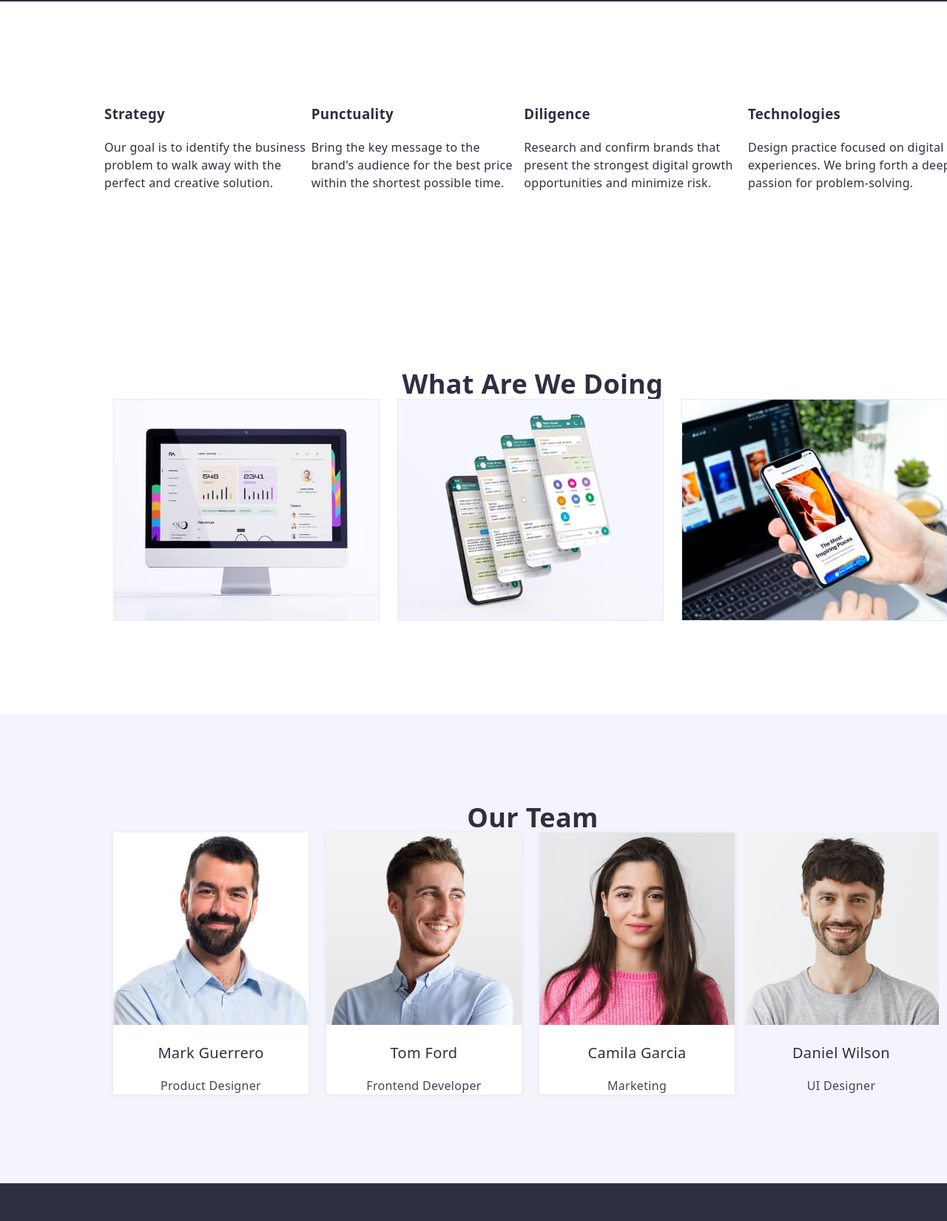
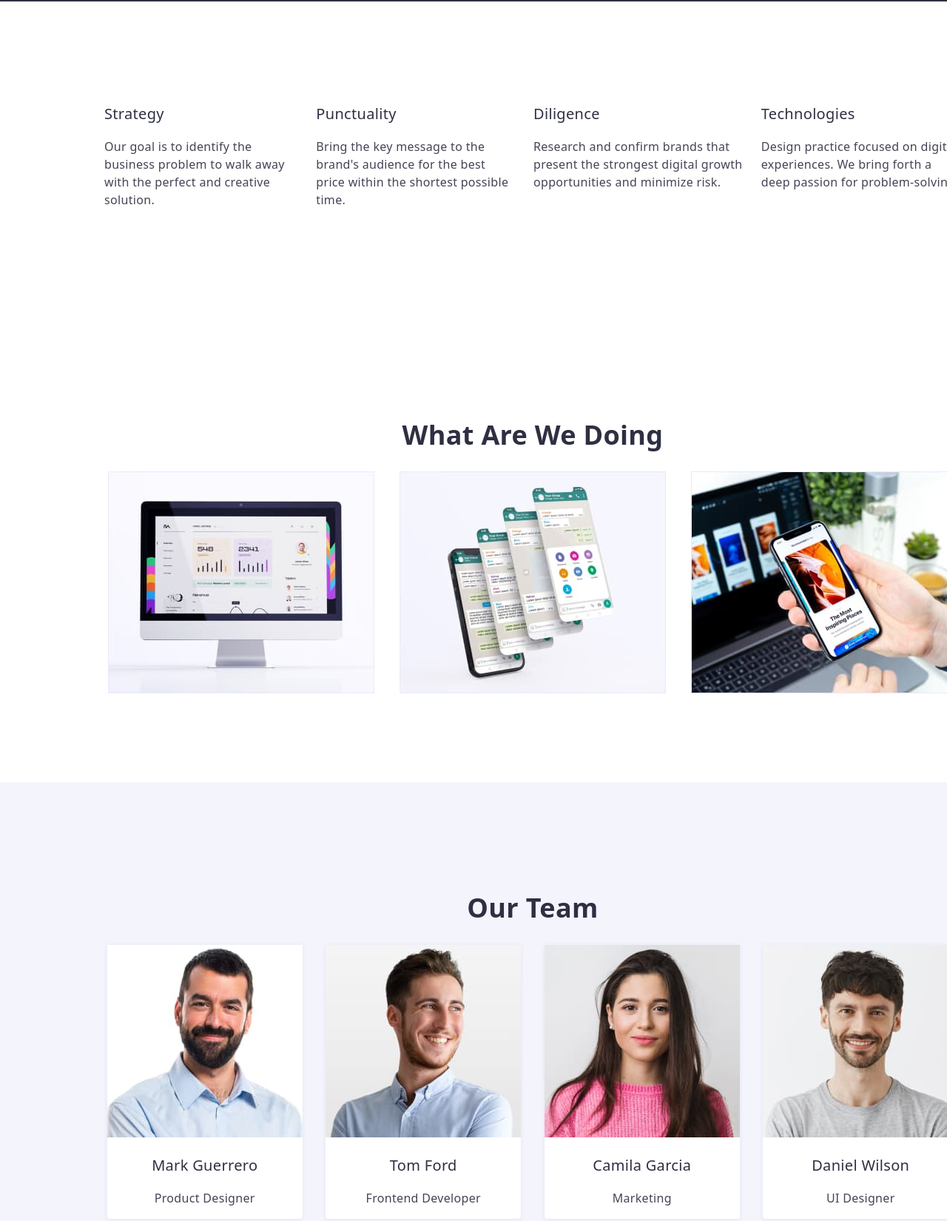
Before and after one commit to Dezertirr/goit-markup-hw-01, a plain HTML site: page index.html in a window 1280 px wide. Shown: the part 580-2230 px from the top of the page at 74% size. Drawn offline with nearby package versions, Linux system fonts and the light colour scheme.

Commit message:
update hw-3

```diff
--- a/index.html
+++ b/index.html
@@ -15,7 +15,9 @@
     <title>Document</title>
   </head>
   <body>
+    <div class="head-container">
     <header class="headnav">
+      <div class="header-container">
       <nav class="navigation">
         <a href="./index.html" class="headlogo"
           >WEB<span class="spanlogo">STUDIO</span></a
@@ -42,6 +44,7 @@
           </li>
         </ul>
       </address>
+    </div>
     </header>
     <main>
       <section class="section" >
@@ -54,24 +57,24 @@
         <div class="conteiner">
         <h2 class="hiden">Need so need or Futures</h2>
         <ul class="list-futures">
-          <li>
-            <h3>Strategy</h3>
-            <p>Our goal is to identify the business problem to walk away with the
+          <li class="futures-block">
+            <h3 class="futures-title">Strategy</h3>
+            <p class="futures-text">Our goal is to identify the business problem to walk away with the
             perfect and creative solution.</p>
           </li>
-          <li>
-            <h3>Punctuality</h3>
-            <p>Bring the key message to the brand's audience for the best price
+          <li class="futures-block">
+            <h3 class="futures-title">Punctuality</h3>
+            <p class="futures-text">Bring the key message to the brand's audience for the best price
             within the shortest possible time.</p>
           </li>
-          <li>
-            <h3>Diligence</h3>
-            <p>Research and confirm brands that present the strongest digital
+          <li class="futures-block">
+            <h3 class="futures-title">Diligence</h3>
+            <p class="futures-text">Research and confirm brands that present the strongest digital
             growth opportunities and minimize risk.</p>
           </li>
-          <li>
-            <h3>Technologies</h3>
-            <p>Design practice focused on digital experiences. We bring forth a
+          <li class="futures-block">
+            <h3 class="futures-title">Technologies</h3>
+            <p class="futures-text">Design practice focused on digital experiences. We bring forth a
             deep passion for problem-solving.</p>
           </li>
         </ul>
@@ -113,7 +116,7 @@
       <section class="section">
         <div class="conteiner">
         <h2 class="section-title">Our Team</h2>
-        <ul class="list">
+        <ul class="list list-personal">
           <li class="personal">
             <img
               src="./images/markguerrero.jpg"
@@ -144,7 +147,7 @@
             <h3 class="team-name">Camila Garcia</h3>
             <p class="team-position">Marketing</p>
           </li>
-          <li>
+          <li class="personal">
             <img
               src="./images/danielwilson.jpg"
               alt="download photo Daniel Wilson"
@@ -153,7 +156,7 @@
             >
             <h3 class="team-name">Daniel Wilson</h3>
             <p class="team-position">UI Designer</p>
-          </li class="personal">
+          </li>
         </ul>
       </div>
       </section>
@@ -170,4 +173,5 @@
       </div>
     </footer>
   </body>
+</div>
 </html>
--- a/styles/styles.css
+++ b/styles/styles.css
@@ -8,24 +8,30 @@
     --hoverlink: #404BBF;
 }
 
-div {margin: 0;
+div section header {margin: 0;
     padding: 0;}
+
+    div{
+        margin-top: 0;
+        margin-bottom: 0;
+    }
 
 ul{
     padding: 0;
     margin: 0;
 }
+
 li{
     padding: 0;
     margin: 0;
 }
 
-p {
+p a {
     padding: 0;
     margin: 0;
 }
 
-h2{
+h2 h3{
     margin: 0;
     padding: 0;
 }
@@ -43,24 +49,33 @@ background-color: var(--background);
 letter-spacing: 0.02em;
 margin: 0;
 padding: 0;
-width: 1440px;
+}
+
+.head-container {
+    width: 1440px;
+    margin: 0 auto;
 }
 
 .conteiner{
     max-width: 1158px;
     margin: 0 auto;
     box-sizing: border-box;
+
+
 }
 
-.conteiner-header {
+.header-container {
     max-width: 1158px;
+    box-sizing: border-box;
+    display: flex;
     margin: 0 auto;
-    box-sizing: border-box;
-    display: inline-block;
+    justify-content: space-between;
+
 }
 
 .section{
     padding: 120px 0 120px 0;
+    margin: 0 auto;
 }
 
 .list {
@@ -70,13 +85,14 @@ width: 1440px;
 
 .headnav {
     border-bottom: 1px solid var(--footertext);
-    display: inline-flex;
+    margin: auto;
+
 }
 
 .list-nav{
     display: inline-flex;
     list-style: none;
-    margin: 24px 0 24px 0;
+    margin: 24px 0 24px 60px;
 }
 
 .headlogo {
@@ -88,7 +104,6 @@ width: 1440px;
     color: var(--linkscolor);
     text-decoration: none;
     text-transform: uppercase;
-    margin-left: 156px;
 }
 
 .spanlogo {
@@ -109,9 +124,6 @@ width: 1440px;
 .list-contact{
     display: inline-flex;
     list-style: none;
-    padding-left: 40px;
-    margin-left: 370px ;
-
 }
 
 .address-list {
@@ -169,21 +181,29 @@ border-radius: 4px;
 .list-futures {
     list-style: none;
     display: inline-flex;
+    justify-content: center;
 }
 
 .futures-title{
     font-size: 20px;
     line-height: 1.2;
     font-weight: 500;
-    padding-left: 12px;
-    padding-right: 12px;
-
+    justify-content: center;
+    gap:24px;
 }
 
 .futures-text {
     color: var(--headercolor);
-    padding-left: 12px;
-    padding-right: 12px;
+    display: flex;
+    gap:24px;
+    flex-wrap: wrap;
+    justify-content: space-around;
+}
+.list-futures {
+    display: flex;
+    justify-content: space-around;
+    gap:24px;
+
 
 }
 
@@ -196,21 +216,35 @@ text-align: center;
 
 .list-work{
     list-style: none;
-    display: inline-flex;
+    display: flex;
+    gap:24px;
+    flex-wrap: wrap;
+    justify-content: space-around;
 }
 
-.list-photo{
-padding-left: 12px;
-padding-right: 12px;
+.list-photo {
+    justify-content: center;
+    display: flex;
+    gap:24px;
+    flex-wrap: wrap;
+}
 
+.list-personal {
+    display: flex;
+    gap:24px;
+    flex-wrap: wrap;
+    justify-content: space-around;
 }
+
+
 .section:last-of-type {
     background-color: var(--lightbackgroudcolor);
 }
 
 .personal {
-    margin-left: 12px;
-    margin-right: 12px;
+    justify-content: center;
+
+
     background: #FFFFFF;
 box-shadow: 0px 1px 6px rgba(46, 47, 66, 0.08);
 border-radius: 0px 0px 4px 4px;
@@ -260,13 +294,13 @@ border-radius: 0px 0px 4px 4px;
 
 /*Portfolio*/
 .list-button {
-    padding: 12px 24px;
     list-style: none;
     display: flex;
     justify-content: center;
+    padding: 96px 0 72px;
 }
 .button-apps-btn {
-    margin-left: 24px;
+    margin-left:24px;
 
 }
 
@@ -279,14 +313,15 @@ border-radius: 0px 0px 4px 4px;
 flex-direction: row;
 justify-content: center;
 align-items: center;
-width: 78px;
-height: 48px;
+padding: 12px 24px;
 background: var(--lightbackgroudcolor);
 border: 1px solid var(--footertext);
 border-radius: 4px;
 flex: none;
 order: 2;
 flex-grow: 0;
+color: var(--linkscolor);
+font-weight: 500;
 }
 .portfoliobutton:hover,.portfoliobutton:focus {
     background-color: var(--linkscolor);
@@ -300,29 +335,34 @@ color: var(--maincolor);
 font-weight: 500;
 padding-left: 16px;
 padding-bottom: 8px;
+margin: 0;
+padding-top: 32px;
 }
 
 .portfolio-text {
     color: var(--headercolor);
     padding-left: 16px;
     padding-bottom:32px ;
-    padding-top: 32px;
 }
 
 .apps-list {
     list-style: none;
     display: inline-flex;
     flex-wrap: wrap;
+    margin: 0 auto;
+    justify-content: space-around;
+    gap: 24px;
+
 }
-
-.apps-post {
-    border: 1px solid var(--footertext);
-    margin: 0 0 24px 12px
+.apps-post{
+    margin-bottom: 48px;
+}
+.apps-post:last-of-type {
+    margin-bottom: 120px;
 }
 
 .apps-description {
     border-bottom: 1px solid var(--footertext);
     border-left: 1px solid var(--footertext);
     border-right: 1px solid var(--footertext);
-
 }
```
Also changed, not shown: portfolio.html (+5 -1 lines).
